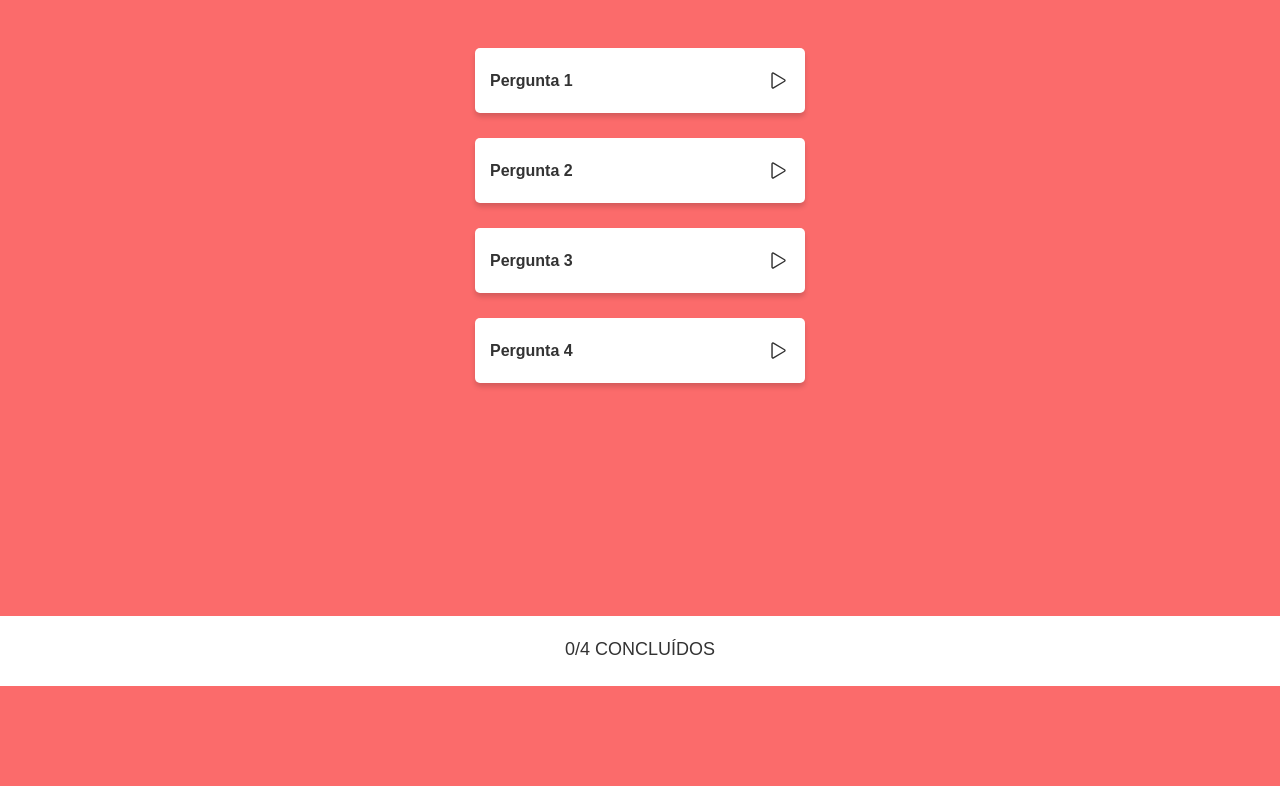
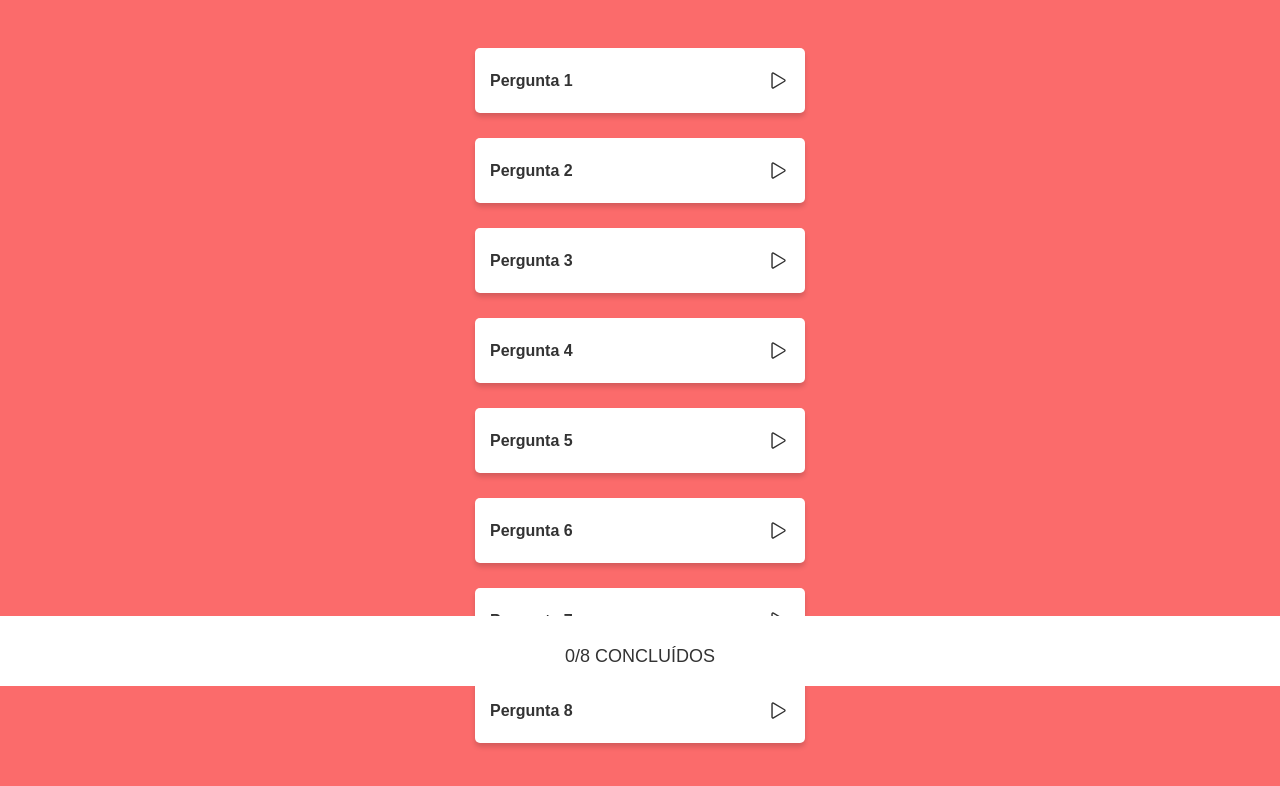
Before and after one commit to gabao55/ZapRecall, a React app: page / in a window 1280 px wide. Both pictures are taken after a click on the button "Iniciar Recall!". Shown: the part 114-900 px from the top of the page. Before the commit the page ends 800 px from the top, so only its background shows below. Built offline with nearby package versions, Linux system fonts and the light colour scheme; a web font is replaced by a local one.

Commit message:
Implements the showing results component

```diff
--- a/public/css/style.css
+++ b/public/css/style.css
@@ -59,7 +59,11 @@ h1 {
     margin: 0 0 0 20px;
 }
 
-.question {
+.quizz ul {
+    margin-bottom: 80px;
+}
+
+.quizz ul li {
     width: 300px;
     height: 65px;
     padding: 0 15px;
@@ -85,7 +89,7 @@ h1 {
 
 footer {
     width: 100%;
-    height: 70px;
+    min-height: 70px;
     font-size: 18px;
     background-color: #FFFFFF;
     display: flex;
@@ -97,6 +101,10 @@ footer {
     left: 0;
 }
 
+footer > p {
+    margin-top: 15px;
+}
+
 footer div {
     margin-top: 5px;
     display: flex;
@@ -104,6 +112,7 @@ footer div {
 
 footer ion-icon {
     font-size: 23px;
+    margin-bottom: 10px;
 }
 
 .card {
@@ -123,8 +132,9 @@ footer ion-icon {
     font-size: 18px;
 }
 
-.card ion-icon {
-    font-size: 30px;
+.card img {
+    width: 30px;
+    height: 20px;
     margin-left: auto;
     cursor: pointer;
 }
@@ -175,3 +185,20 @@ footer ion-icon {
     color: #2FBE34;
     text-decoration-line: line-through;
 }
+
+.result-state {
+    width: 222px;
+    margin-top: 15px;
+    font-size: 18px;
+    line-height: 21px;
+    text-align: center;
+    display: flex;
+    flex-direction: column;
+    justify-content: center;
+    align-items: center;
+}
+
+.result-state bold {
+    font-weight: 700;
+    margin-bottom: 15px;
+}
--- a/src/Components/Question.js
+++ b/src/Components/Question.js
@@ -5,7 +5,6 @@ export default function Question(
         index,
         question,
         answer,
-        responded,
         results,
         setResults
     }
@@ -34,7 +33,6 @@ function TurnedCard({index, results, setIsTurned}) {
             case "yes":
                 return "checkmark-circle";
             default:
-                // {/* TODO: Change this icon */}
                 return "play-outline";
         }
     }
@@ -100,7 +98,7 @@ function Card({
             <p>{showsAnswer ? answer : question}</p>
             {showsAnswer
                 ? zaps
-                : <ion-icon name="arrow-forward" onClick={() => setShowsAnswer(true)}></ion-icon>
+                : <img src="./assets/arrow.png" alt="arrow to flip cards" onClick={() => setShowsAnswer(true)} />
             }
         </div>
     )
--- a/src/Components/Quizz.js
+++ b/src/Components/Quizz.js
@@ -6,20 +6,36 @@ import Result from "./Result";
 export default function Quizz () {
     const cards = [
         {
-            question: "a",
-            answer: "Resposta a"
+            question: "O que é JSX?",
+            answer: "Uma extensão de linguagem do JavaScript"
         },
         {
-            question: "b",
-            answer: "Resposta b"
+            question: "O React é __",
+            answer: "uma biblioteca JavaScript para construção de interfaces"
         },
         {
-            question: "c",
-            answer: "Resposta c"
+            question: "Componentes devem iniciar com __",
+            answer: "letra maiúscula"
         },
         {
-            question: "d",
-            answer: "Resposta d"
+            question: "Podemos colocar __ dentro do JSX",
+            answer: "expressões"
+        },
+        {
+            question: "O ReactDOM nos ajuda __",
+            answer: "interagindo com a DOM para colocar componentes React na mesma"
+        },
+        {
+            question: "Usamos o npm para __",
+            answer: "gerenciar os pacotes necessários e suas dependências"
+        },
+        {
+            question: "Usamos props para __",
+            answer: "passar diferentes informações para componentes"
+        },
+        {
+            question: "Usamos estado (state) para __",
+            answer: "dizer para o React quais informações quando atualizadas devem renderizar a tela novamente"
         },
     ];
 
@@ -29,7 +45,7 @@ export default function Quizz () {
 
     shuffleArray(cards)
 
-    const [results, setResults] = React.useState([null, null, null, null]);
+    const [results, setResults] = React.useState([null, null, null, null, null, null, null, null]);
 
     return (
         <div className="quizz">
--- a/src/Components/Result.js
+++ b/src/Components/Result.js
@@ -1,11 +1,17 @@
 export default function Result({ results }) {
     let questionsWithResult = 0;
+    let correctResults = 0;
 
-    results.map((result) => result ? questionsWithResult ++ : "");
+    results.map((result) => result ? questionsWithResult ++ : null);
+    results.map(result => (result === "yes" || result === "maybe") ? correctResults ++ : null);
 
     return (
         <footer className="result">
-            <p>{questionsWithResult}/4 CONCLUÍDOS</p>
+            {(questionsWithResult === results.length)
+              ? <ResultMessage correctResults={correctResults} questionsWithResult={questionsWithResult} />
+              : null
+            }
+            <p>{questionsWithResult}/{results.length} CONCLUÍDOS</p>
             <div>
                 {/* TODO: Change colors from style to className attribute */}
                 {results.map((result) => {
@@ -23,3 +29,23 @@ export default function Result({ results }) {
         </footer>
     )
 }
+
+function ResultMessage({ correctResults, questionsWithResult }) {
+    const success = {
+        header: "🥳 Parabéns!",
+        message: "Você não esqueceu de nenhum flashcard!"
+    }
+    const failure = {
+        header: "😥  Putz...",
+        message: "Ainda faltam alguns... Mas não desanime!"
+    }
+
+    const message = (correctResults === questionsWithResult) ? success : failure;
+
+    return (
+        <div className="result-state">
+            <bold>{message.header}</bold>
+            <p>{message.message}!</p>
+        </div>
+    )
+}
```
Also changed, not shown: public/assets/arrow.png (added).
